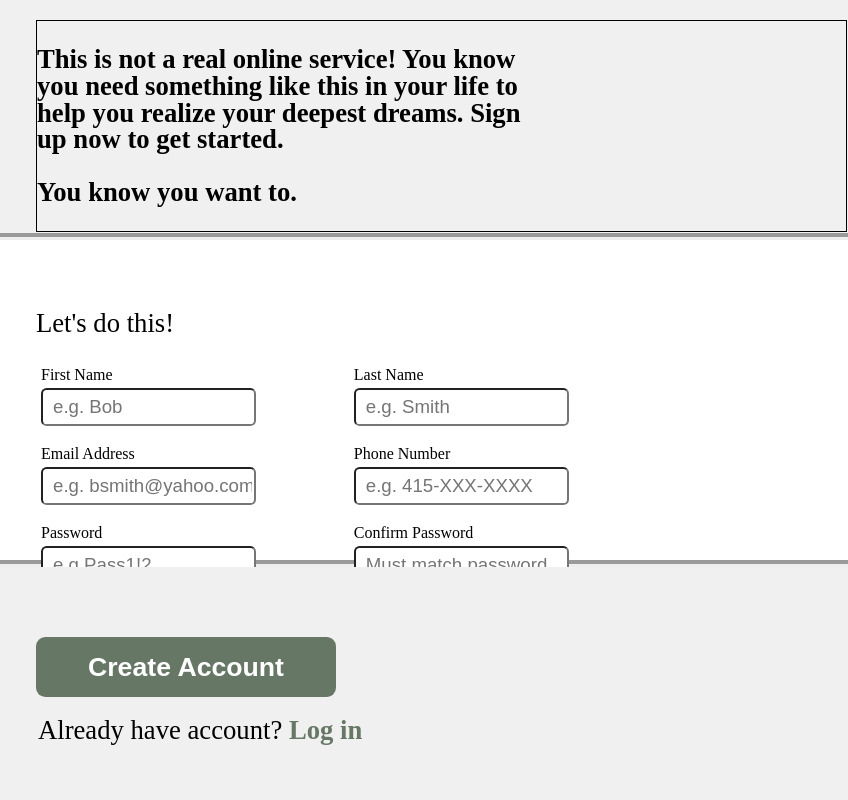
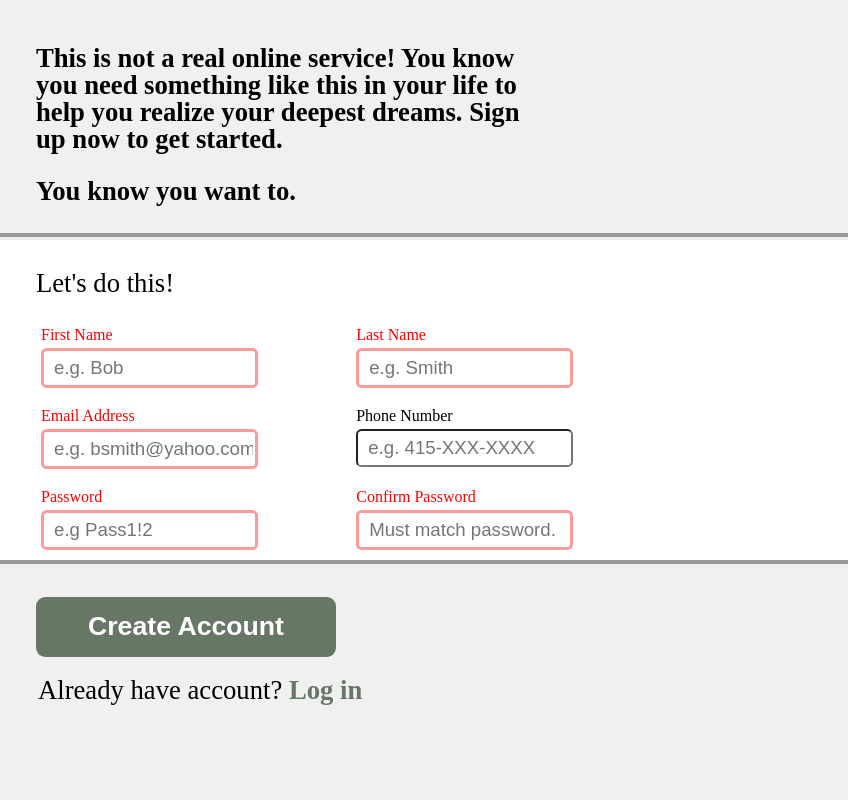
Before and after one commit to Noah-Mack-01/odin-form, a plain HTML site: page index.html in a window 1280 px wide. Shown: the full height of the page, 432-1280 px from the left. Drawn offline with Linux system fonts and the light colour scheme; a web font is replaced by a local one.

Commit message:
Add error messages and regex validation for inputs
Did the above, definitely not the most efficient regex
ever written, but it will do the trick. Still learning!

Got rid of the incorrect border visible on the right side,
and added styling for the validation so that the input boxes
turn red when they are invalid!

```diff
--- a/index.html
+++ b/index.html
@@ -47,37 +47,37 @@
             </div>
         </div>
         <div id="form-box">
-            <form action="">
+            <form method="post" id="sign-up-form">
                 <table>
                     <caption>Let's do this!</caption>
                     <tr>
                         <td>
                             <label for="first-name">First Name</label>
-                            <input type="text" name="first-name" id="first-name" placeholder="e.g. Bob">
+                            <input type="text" name="first-name" id="first-name" placeholder="e.g. Bob" pattern="[A-Za-z]+" required>
                         </td>
                         <td>
                             <label for="last-name">Last Name</label>
-                            <input type="text" name="last-name" id="last-name" placeholder="e.g. Smith">
+                            <input type="text" name="last-name" id="last-name" placeholder="e.g. Smith" pattern="[A-Za-z]+" required>
                         </td>
                     </tr>
                     <tr>
                         <td>
                             <label for="email">Email Address</label>
-                            <input type="email" name="email" id="email" placeholder="e.g. bsmith@yahoo.com">
+                            <input type="email" name="email" id="email" placeholder="e.g. bsmith@yahoo.com" pattern="\w+@{1}\w+[.]{1}[A-Za-z]{3}" required>
                         </td>
                         <td>
                             <label for="phone">Phone Number</label>
-                            <input type="tel" name="phone" id="phone" placeholder="e.g. 415-XXX-XXXX">
+                            <input type="tel" name="phone" id="phone" placeholder="e.g. 415-XXX-XXXX" pattern="[0-9]{10}|[0-9]{3}[-]{1}[0-9]{3}[-]{1}[0-9]{4}">
                         </td>
                     </tr>
                     <tr>
                         <td>
                             <label for="password">Password</label>
-                            <input type="password" name="password" id="password" placeholder="e.g Pass1!2">
+                            <input type="password" name="password" id="password" placeholder="e.g Pass1!2" required>
                         </td>
                         <td>
                             <label for="c-password">Confirm Password</label>
-                            <input type="password" name="c-password" id="c-password" placeholder="Must match password.">
+                            <input type="password" name="c-password" id="c-password" placeholder="Must match password." required>
                         </td>
                     </tr>
                 </table>
@@ -85,7 +85,7 @@
         </div>
         <div id="create-or-login">
             <div>
-                <button>Create Account</button>
+                <button type="submit" form="sign-up-form" value="Create Account">Create Account</button>
                 <div>Already have account? <a href="">Log in</a></div>
             </div>
         </div>
--- a/reset.css
+++ b/reset.css
@@ -51,3 +51,13 @@ table {
 	margin-top: -40px;
 	font-size: 16pt;
 }
+
+
+ input:invalid {
+	border: red solid 2px;
+ }
+
+
+label:has(+ input:invalid) {
+	color: red;
+}
--- a/style.css
+++ b/style.css
@@ -21,7 +21,7 @@ body>div:first-child {
     justify-content: space-around;
     height: 100%;
     width: 80%;
-    min-width: 600px;
+    min-width: 800px;
 }
 
 #right-side>div{
@@ -127,12 +127,11 @@ button {
 }
 
 #right-side>div>* {
-    margin: 70px 0  0 40px;
+    margin: 30px 0  0 40px;
 }
 
 
 #prompt>div {
-    border: solid black 1px;
     margin: 20px 0 0 40px;
     width: 95%;
     height: 90%;
@@ -179,3 +178,8 @@ button {
     top: 75%;
     font-size: 14pt;
 }
+
+
+input:invalid {
+    border:#FF9999 solid 3px;
+}
```
